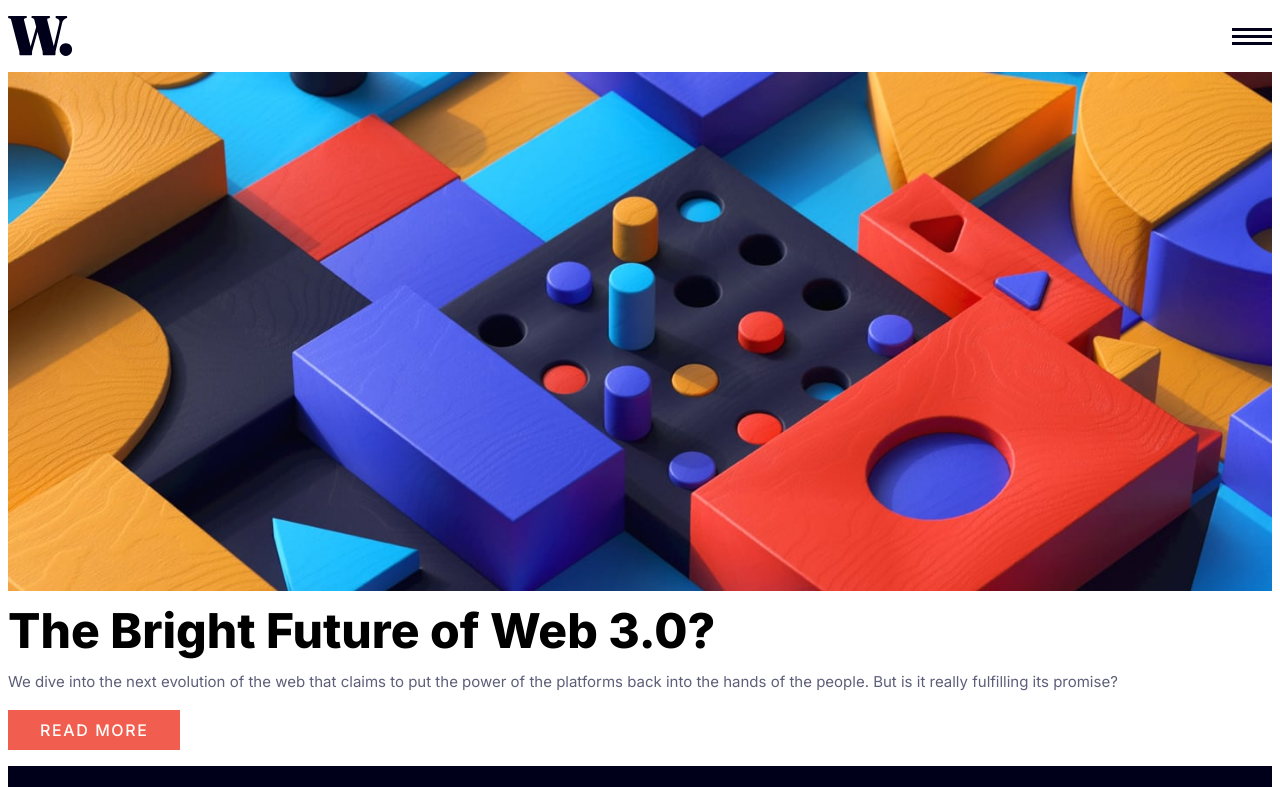
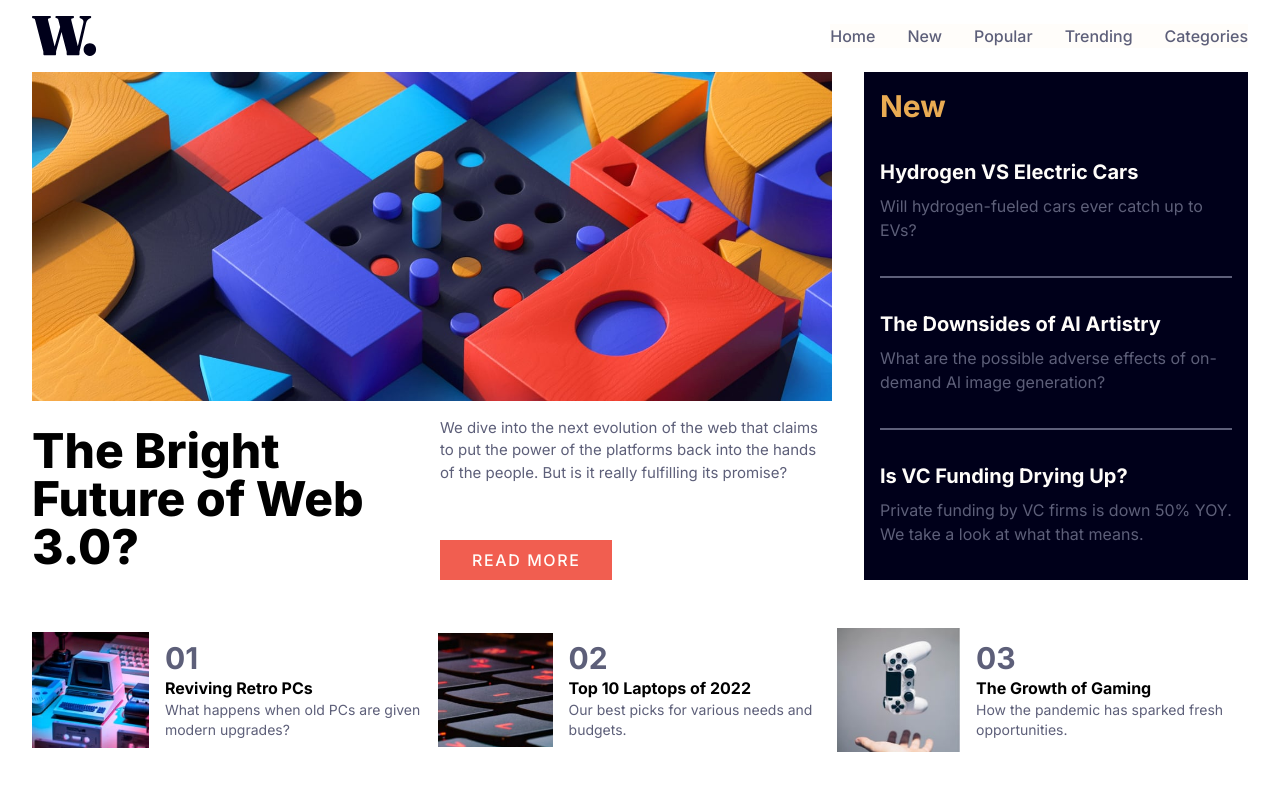
Before and after one commit to Tempestaaa/MentorNewHomePage, a React (Vite) app: page / in a window 1280 px wide. Shown: the top 787 px of the page. Built offline with nearby package versions, Linux system fonts and the light colour scheme.

Commit message:
update code

```diff
--- a/src/App.tsx
+++ b/src/App.tsx
@@ -2,7 +2,7 @@ import Home from "./components/Home";
 
 function App() {
   return (
-    <div className={`min-h-screen grid place-items-center font-default`}>
+    <div className="min-h-screen grid place-items-center font-default">
       <Home />
     </div>
   );
--- a/src/components/Fact.tsx
+++ b/src/components/Fact.tsx
@@ -9,15 +9,15 @@ interface FactProps {
 
 const Fact = ({ id, image, title, children }: FactProps): JSX.Element => {
   return (
-    <div className="grid grid-cols-[30%_70%]">
+    <div className="grid grid-cols-[30%_70%] items-center">
       <div className="aspect-square cursor-pointer">
         <img
           src={image}
           alt="represent image"
-          className="block object-cover w-full h-full"
+          className="object-cover w-full h-full"
         />
       </div>
-      <div className="p-4 grid grid-flow-row gap-2">
+      <div className="ml-4 grid grid-flow-row gap-2 lg:gap-0">
         <h1 className="text-3xl font-bold text-navAndText cursor-pointer">
           0{id}
         </h1>
--- /dev/null
+++ b/src/components/FactContainer.tsx
@@ -0,0 +1,16 @@
+import factDatas from "../data/factDatas";
+import Fact from "./Fact";
+
+const FactContainer = () => {
+  return (
+    <section className="grid grid-flow-row gap-4 md:grid-flow-col-dense md:mt-8">
+      {factDatas.map((item) => (
+        <Fact key={item.id} id={item.id} image={item.image} title={item.title}>
+          {item.desc}
+        </Fact>
+      ))}
+    </section>
+  );
+};
+
+export default FactContainer;
--- a/src/components/Home.tsx
+++ b/src/components/Home.tsx
@@ -1,45 +1,19 @@
-import newDatas from "../data/newDatas";
-import factDatas from "../data/factDatas";
-import New from "./New";
-import Fact from "./Fact";
 import Nav from "./Nav";
 import Main from "./Main";
-import { useState } from "react";
+import NewContainer from "./NewContainer";
+import FactContainer from "./FactContainer";
 
 const Home = () => {
-  const [isShowNav, setIsShowNav] = useState(false);
+  return (
+    <article className=" min-h-screen mx-8 py-10 grid grid-cols-1 grid-flow-row gap-4 md:grid-rows-[auto_1fr_auto] md:px-0">
+      <Nav />
 
-  return (
-    <article className="container min-h-screen px-2 py-4 grid grid-cols-1 grid-flow-row gap-4 relative">
-      <nav className="flex items-center justify-between">
-        <Nav isShowNav={isShowNav} setIsShowNav={setIsShowNav} />
-      </nav>
-
-      <section className="grid grid-cols-1 grid-flow-row gap-4">
+      <div className="grid md:grid-cols-3 gap-8 mt-8">
         <Main />
-      </section>
-
-      <div className="bg-new grid grid-flow-row p-4">
-        <h1 className="font-bold text-3xl text-Softorange">New</h1>
-        {newDatas.map((item) => (
-          <New key={item.id} title={item.title}>
-            {item.desc}
-          </New>
-        ))}
+        <NewContainer />
       </div>
 
-      <section className="grid grid-flow-row gap-4">
-        {factDatas.map((item) => (
-          <Fact
-            key={item.id}
-            id={item.id}
-            image={item.image}
-            title={item.title}
-          >
-            {item.desc}
-          </Fact>
-        ))}
-      </section>
+      <FactContainer />
     </article>
   );
 };
--- a/src/components/Main.tsx
+++ b/src/components/Main.tsx
@@ -3,16 +3,16 @@ import web3Mobile from "../assets/images/image-web-3-mobile.jpg";
 
 const Main = () => {
   return (
-    <>
-      <picture>
+    <section className="grid grid-cols-1 grid-flow-row gap-4 md:grid-cols-2 md:col-start-1 md:col-end-3">
+      <picture className="md:col-span-2 w-full h-full">
         <source media="(min-width: 768px)" srcSet={web3Desktop} />
-        <img src={web3Mobile} alt="web 3 image" />
+        <img src={web3Mobile} alt="web 3 image" className="w-full h-full" />
       </picture>
-      <h1 className="block font-extrabold text-5xl">
+      <h1 className="block font-extrabold text-5xl md:flex md:items-center">
         The Bright Future of Web 3.0?
       </h1>
-      <div className="flex flex-col gap-4 items-start">
-        <p className="text-navAndText text-[0.938rem]">
+      <div className="flex flex-col gap-4 items-start md:grid md:grid-rows-[1fr_auto] md:place-items-start">
+        <p className="text-navAndText text-[0.938rem] md:pb-10">
           We dive into the next evolution of the web that claims to put the
           power of the platforms back into the hands of the people. But is it
           really fulfilling its promise?
@@ -21,7 +21,7 @@ const Main = () => {
           read more
         </button>
       </div>
-    </>
+    </section>
   );
 };
 
--- a/src/components/Nav.tsx
+++ b/src/components/Nav.tsx
@@ -1,71 +1,67 @@
 import logo from "../assets/images/logo.svg";
 import menuIcon from "../assets/images/icon-menu.svg";
 import closeMenuIcon from "../assets/images/icon-menu-close.svg";
+import { useState } from "react";
 
-type NavProps = {
-  isShowNav: boolean;
-  setIsShowNav: React.Dispatch<React.SetStateAction<boolean>>;
-};
+type LinksType = {
+  name: string;
+  link: string;
+}[];
 
-const Nav = ({ isShowNav, setIsShowNav }: NavProps) => {
+const Links: LinksType = [
+  {
+    name: "Home",
+    link: "#",
+  },
+  {
+    name: "New",
+    link: "#",
+  },
+  {
+    name: "Popular",
+    link: "#",
+  },
+  {
+    name: "Trending",
+    link: "#",
+  },
+  {
+    name: "Categories",
+    link: "#",
+  },
+];
+
+const Nav = () => {
+  const [isShowNav, setIsShowNav] = useState(true);
+
   const handleShowNav = (): void => {
     setIsShowNav(!isShowNav);
   };
 
   return (
-    <>
-      <img src={logo} alt="logo icon" />
-      <div className="flex">
-        <ul
-          className={`capitalize font-medium h-full w-full flex flex-col gap-4 absolute top-0 right-0 bg-black bg-opacity-50 md:text-navAndText ${
-            isShowNav ? "" : "hidden"
-          } `}
-        >
-          <div className="absolute top-0 left-1/3 w-2/3 h-full bg-Offwhite pt-32">
-            <li className="py-2 px-4">
-              <a id="home" href="#">
-                home
-              </a>
-            </li>
-            <li className="py-2 px-4">
-              <a id="new" href="#">
-                new
-              </a>
-            </li>
-            <li className="py-2 px-4">
-              <a id="popular" href="#">
-                popular
-              </a>
-            </li>
-            <li className="py-2 px-4">
-              <a id="trending" href="#">
-                trending
-              </a>
-            </li>
-            <li className="py-2 px-4">
-              <a id="categories" href="#">
-                categories
-              </a>
-            </li>
-          </div>
-        </ul>
-        {!isShowNav ? (
-          <img
-            src={menuIcon}
-            alt="menu icon"
-            className="cursor-pointer"
-            onClick={handleShowNav}
-          />
-        ) : (
-          <img
-            src={closeMenuIcon}
-            alt="close menu icon"
-            className="cursor-pointer z-10"
-            onClick={handleShowNav}
-          />
+    <nav className="fixed w-full px-8 top-0 left-0">
+      <div className="md:flex items-center justify-between bg-white py-4">
+        <img src={logo} alt="logo icon" />
+
+        {isShowNav && (
+          <ul className="font-medium md:text-navAndText w-full md:w-auto h-screen md:h-auto bg-navMobile md:bg-inherit absolute md:static top-0 right-0">
+            <div className="flex flex-col md:flex-row gap-4 md:gap-8 w-2/3 md:w-auto h-full md:h-auto ml-auto pt-32 md:pt-0 pl-8 md:pl-0 bg-Offwhite">
+              {Links.map((link, i) => (
+                <li key={i} className="hover:text-btn">
+                  <a href={link.link}>{link.name}</a>
+                </li>
+              ))}
+            </div>
+          </ul>
         )}
       </div>
-    </>
+      <img
+        src={isShowNav ? closeMenuIcon : menuIcon}
+        alt="menu"
+        onClick={handleShowNav}
+        className="w-[40px] aspect-square absolute top-4 right-8 block md:hidden z-10"
+      />
+    </nav>
   );
 };
 
--- /dev/null
+++ b/src/components/NewContainer.tsx
@@ -0,0 +1,17 @@
+import newDatas from "../data/newDatas";
+import New from "./New";
+
+const NewContainer = () => {
+  return (
+    <div className="bg-new grid grid-flow-row p-4">
+      <h1 className="font-bold text-3xl text-Softorange">New</h1>
+      {newDatas.map((item) => (
+        <New key={item.id} title={item.title}>
+          {item.desc}
+        </New>
+      ))}
+    </div>
+  );
+};
+
+export default NewContainer;
--- a/tailwind.config.js
+++ b/tailwind.config.js
@@ -10,6 +10,7 @@ export default {
         Grayishblue: "hsl(233, 8%, 79%)",
         navAndText: "hsl(236, 13%, 42%)",
         new: "hsl(240, 100%, 5%)",
+        navMobile: "rgba(0, 0, 0, 0.5)",
       },
       fontFamily: {
         default: "'Inter', sans-serif",
```
